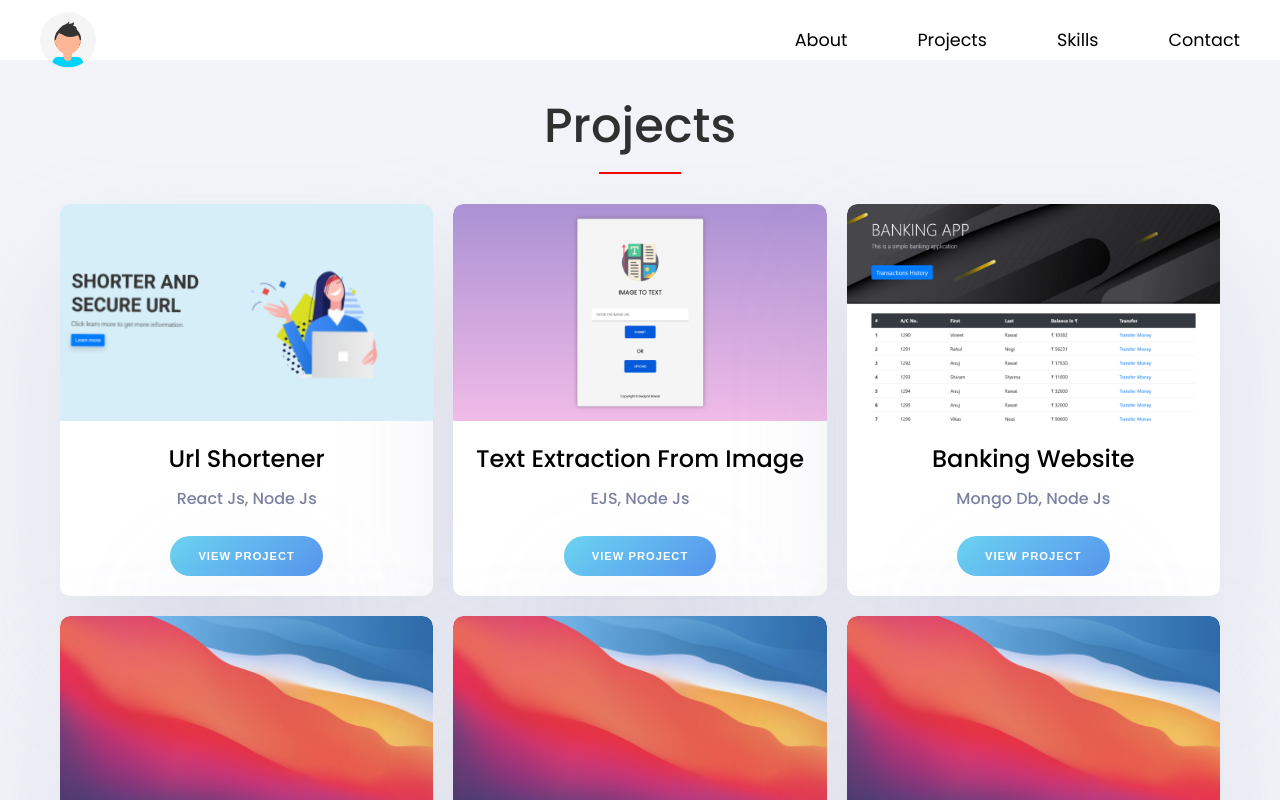
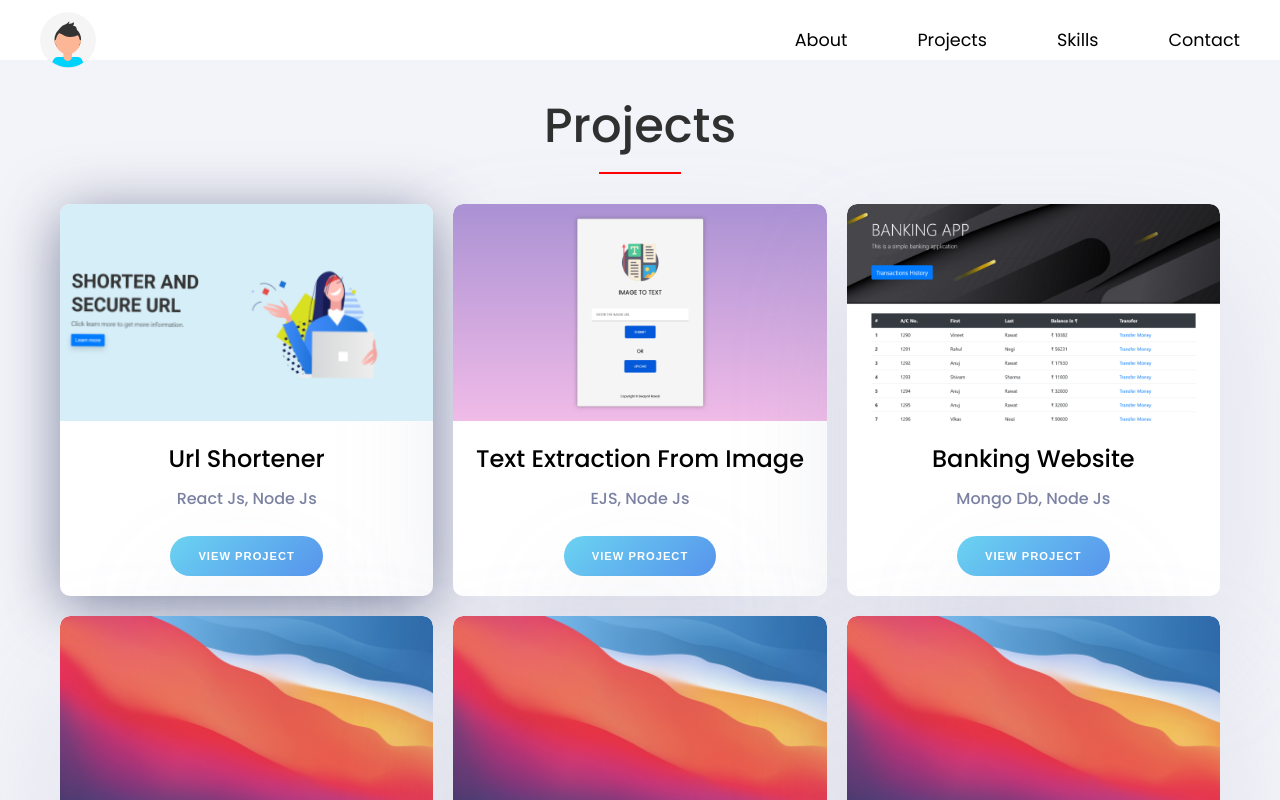
Before and after one commit to swapnilr17/Portfolio, a React (Create React App) app: page / in a window 1280 px wide. In both pictures the pointer is over the element 246 px from the left and 1775 px from the top of the page. Shown: the part 1375-2175 px from the top of the page. Built offline with nearby package versions, Linux system fonts and the light colour scheme.

Commit message:
Fixed hover

```diff
--- a/src/components/Projects/index.scss
+++ b/src/components/Projects/index.scss
@@ -52,6 +52,10 @@ h1{
   display:flex;
   justify-content: center;
   flex-direction: column;
+
+  &:hover{
+    box-shadow:0 10px 60px rgba(52, 59, 105, 0.603);
+  }
   .grid-image{
     border-radius: 10px 10px 0 0;
     width:100%;
--- a/src/components/Skills/index.scss
+++ b/src/components/Skills/index.scss
@@ -43,6 +43,10 @@ h1{
   display:flex;
   justify-content: center;
   flex-direction: column;
+
+  &:hover{
+    box-shadow:0 20px 60px rgba(68, 71, 99, 0.336);
+  }
   .skill-image{
     border-radius: 10px 10px 0 0;
     width:100%;
```
Also changed, not shown: 1 other file (tests, documents, lock files or other folders).
